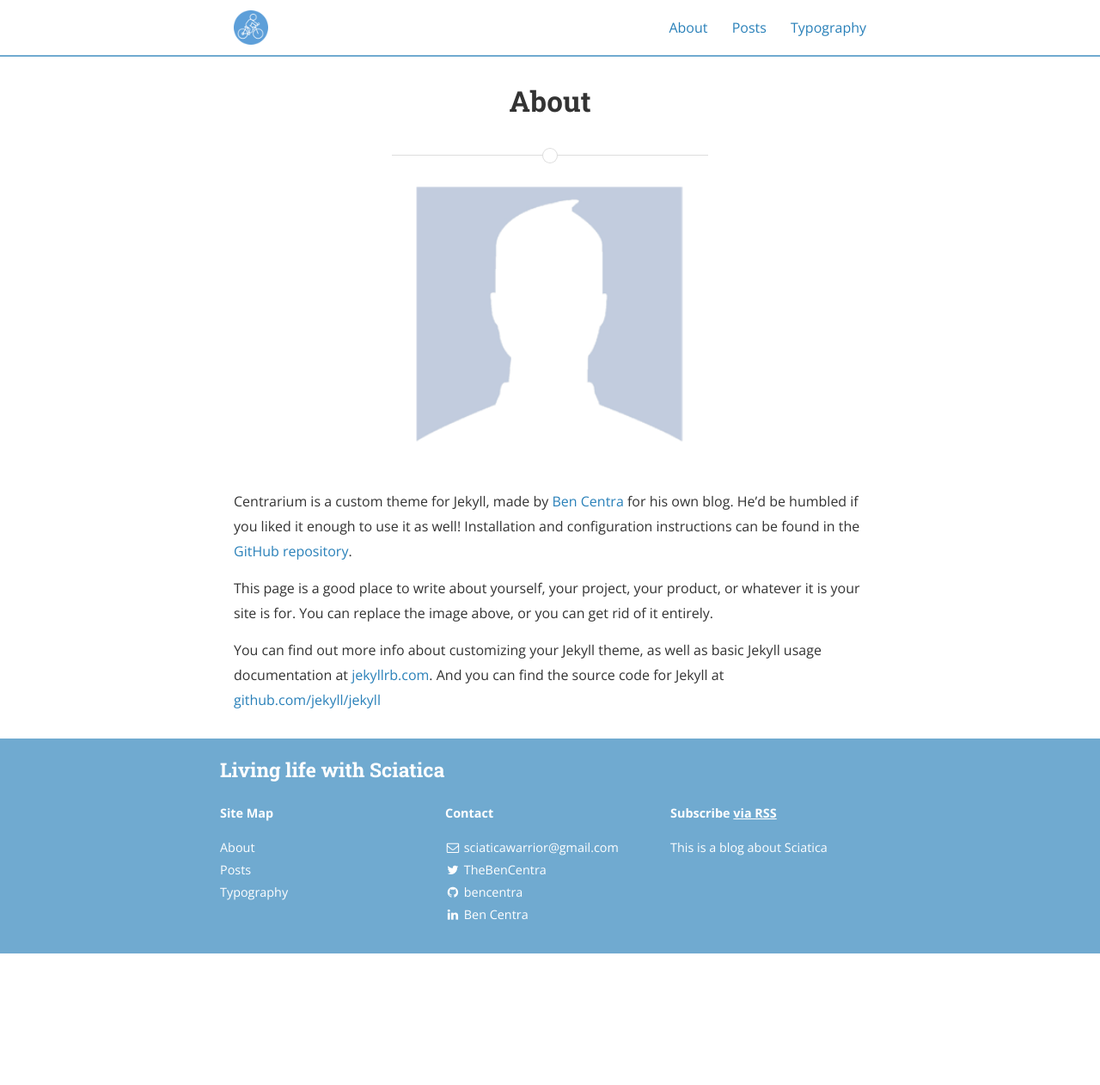
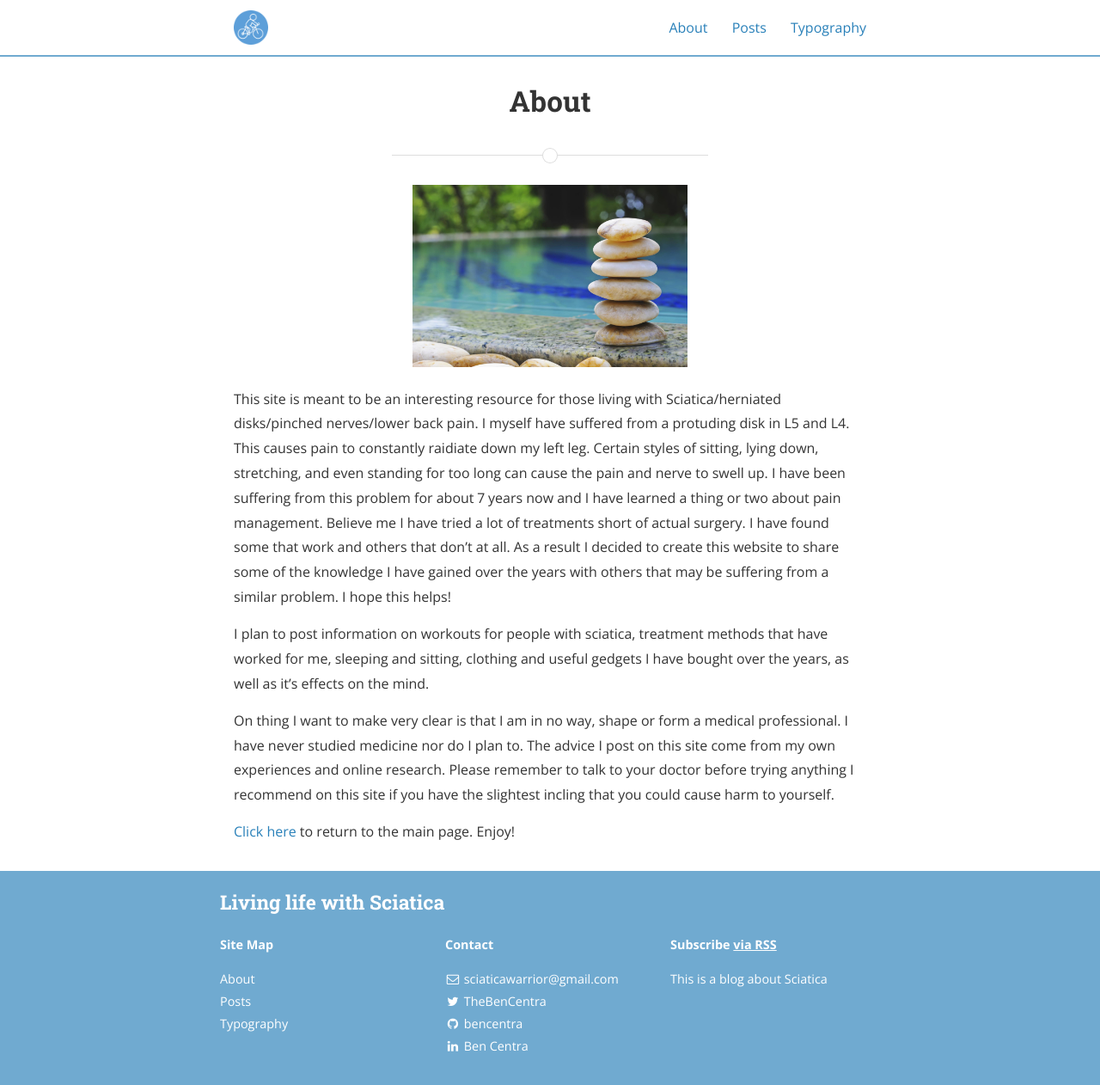
Before and after one commit to sciaticawarrior/sciaticatest, a Jekyll site: the page built from about.md, in a window 1280 px wide. Shown: the whole page at 86% size. Built offline with Jekyll 4.4.1, drawn with Linux system fonts in a browser that asks for light colours; nearby versions of some CDN libraries; a style sheet for code colours, icons or effects is not loaded; before the commit the page ends 1109 px from its top, so only the background shows below that.

Commit message:
added pics and changes about page

```diff
--- a/about.md
+++ b/about.md
@@ -4,14 +4,12 @@ title: About
 permalink: /about/
 ---
 
-<img src="{{ site.baseurl }}assets/profile-placeholder.gif" title="Profile Picture" class="profile">
+<img src="{{ site.baseurl }}assets/rockswater.jpg" title="Profile Picture" class="profile">
 
-Centrarium is a custom theme for Jekyll, made by [Ben Centra][bencentra] for his own blog. He'd be humbled if you liked it enough to use it as well! Installation and configuration instructions can be found in the [GitHub repository](https://github.com/bencentra/centrarium).
+This site is meant to be an interesting resource for those living with Sciatica/herniated disks/pinched nerves/lower back pain. I myself have suffered from a protuding disk in L5 and L4. This causes pain to constantly raidiate down my left leg. Certain styles of sitting, lying down, stretching, and even standing for too long can cause the pain and nerve to swell up. I have been suffering from this problem for about 7 years now and I have learned a thing or two about pain management. Believe me I have tried a lot of treatments short of actual surgery. I have found some that work and others that don't at all. As a result I decided to create this website to share some of the knowledge I have gained over the years with others that may be suffering from a similar problem. I hope this helps!
 
-This page is a good place to write about yourself, your project, your product, or whatever it is your site is for. You can replace the image above, or you can get rid of it entirely.
+I plan to post information on workouts for people with sciatica, treatment methods that have worked for me, sleeping and sitting, clothing and useful gedgets I have bought over the years, as well as it's effects on the mind.
 
-You can find out more info about customizing your Jekyll theme, as well as basic Jekyll usage documentation at [jekyllrb.com](http://jekyllrb.com/). And you can find the source code for Jekyll at [github.com/jekyll/jekyll](https://github.com/jekyll/jekyll)
+On thing I want to make very clear is that I am in no way, shape or form a medical professional. I have never studied medicine nor do I plan to. The advice I post on this site come from my own experiences and online research. Please remember to talk to your doctor before trying anything I recommend on this site if you have the slightest incling that you could cause harm to yourself.
 
-[centrarium]: https://github.com/bencentra/centrarium
-[bencentra]: http://bencentra.com
-[jekyll]: https://github.com/jekyll/jekyll
+[Click here](http://sciaticawarrior.github.io/sciaticaworkout/) to return to the main page.  Enjoy!
```
Also changed, not shown: assets/header_image.jpg (deleted), assets/logo.png (deleted).
